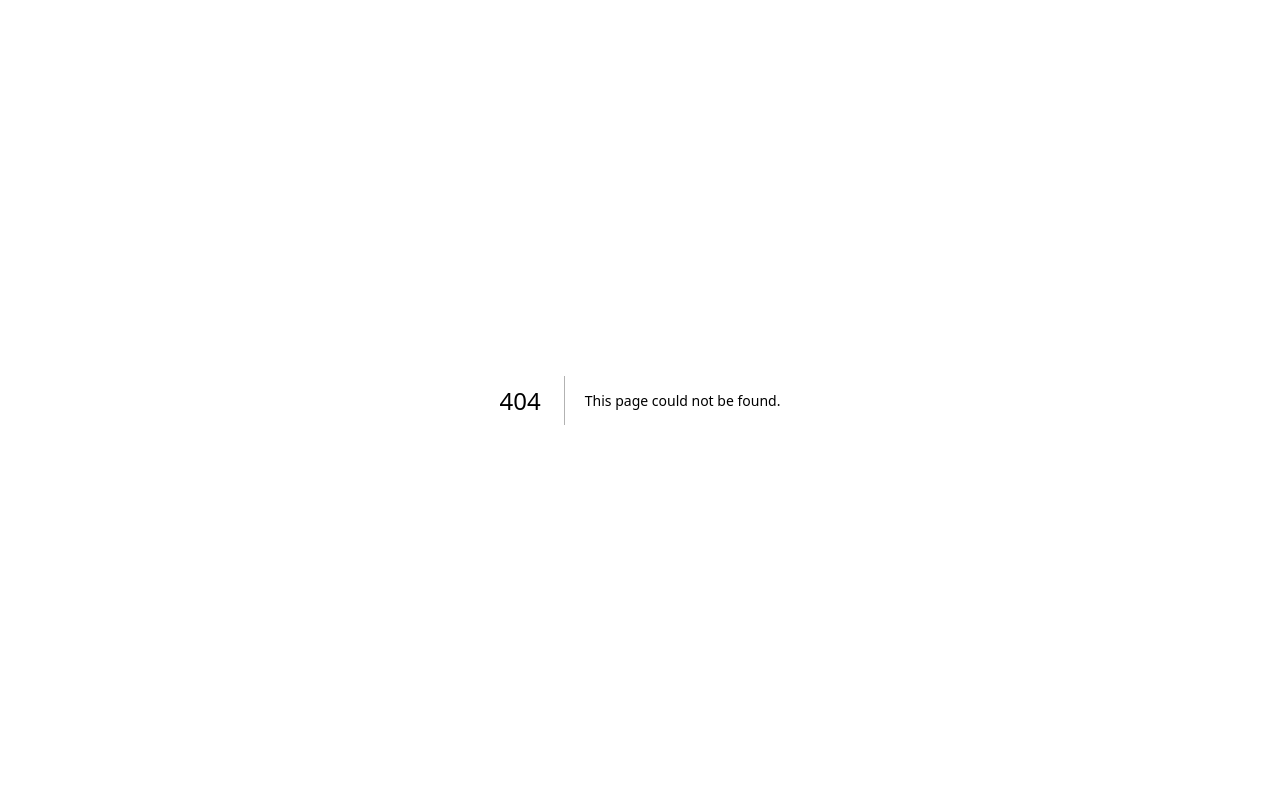
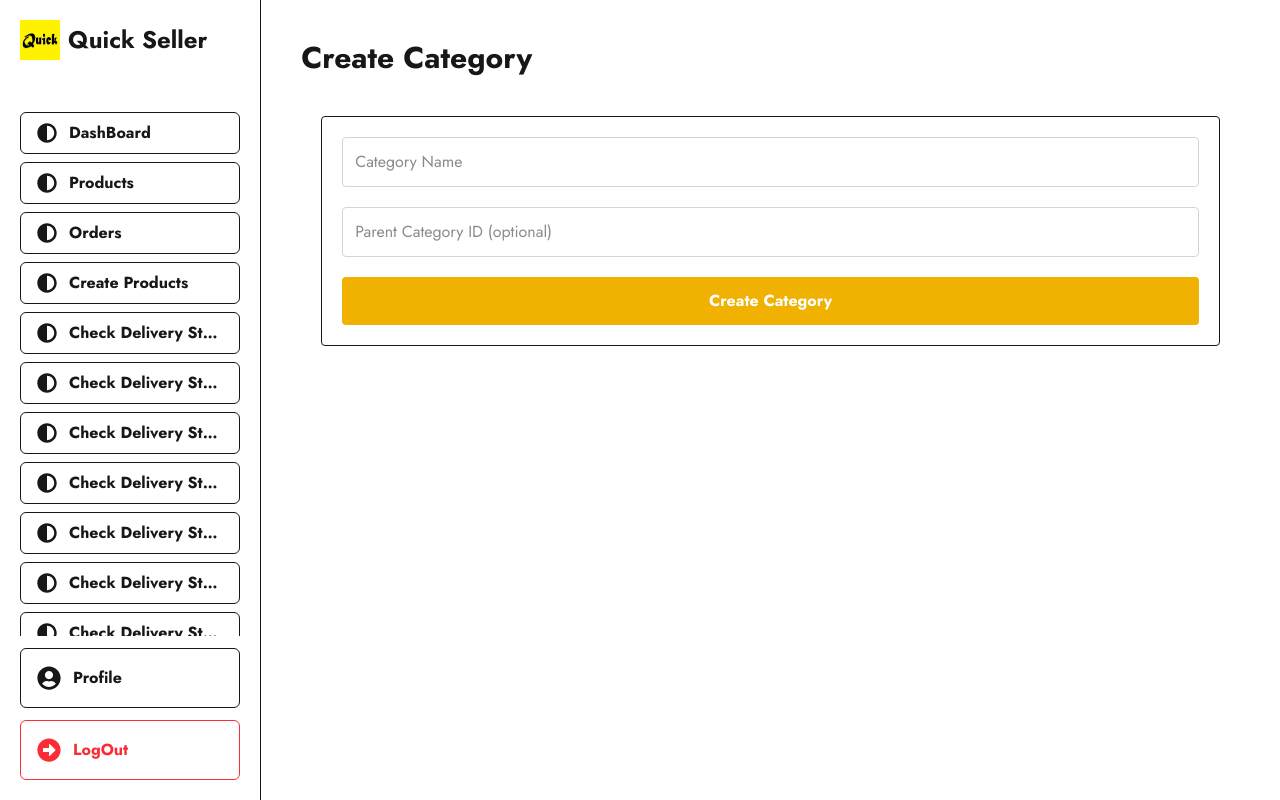
Before and after one commit to joshibhaskar684/E-commerce-frontend-Seller, a Next.js app: page /seller/category/create in a window 1280 px wide. Before the commit this address had no page. Built offline with nearby package versions, Linux system fonts and the light colour scheme; no server answers; a web font is replaced by a local one.

Commit message:
create category page created

```diff
--- a/src/app/(admin)/admin/layout.jsx
+++ b/src/app/(admin)/admin/layout.jsx
@@ -1,7 +1,9 @@
 export default function layout({ children }) {
     return (
         <>
+
             {children}
+
         </>
     )
 }
--- /dev/null
+++ b/src/app/(seller)/seller/(seller)/category/create/page.jsx
@@ -0,0 +1,36 @@
+export default function page(){
+    return(
+        <>
+      <div className="grid grid-cols-1 place-items-center p-5 gap-5">
+  <div className="w-full">
+    <h1 className="text-3xl font-bold">Create Category</h1>
+  </div>
+
+  <div className="w-full p-5">
+    <form className="grid grid-cols-1 gap-5 w-full border rounded p-5">
+
+      <input
+        type="text"
+        placeholder="Category Name"
+        className="border border-gray-300 p-3 rounded"
+      />
+
+      <input
+        type="text"
+        placeholder="Parent Category ID (optional)"
+        className="border border-gray-300 p-3 rounded"
+      />
+
+      <button
+        type="submit"
+        className="bg-yellow-500 text-white p-3 rounded font-bold"
+      >
+        Create Category
+      </button>
+
+    </form>
+  </div>
+</div>
+        </>
+    )
+}
--- /dev/null
+++ b/src/app/(seller)/seller/layout.jsx
@@ -0,0 +1,7 @@
+export default function layout({children}){
+    return(
+        <>
+        {children}
+        </>
+    )
+}
```
